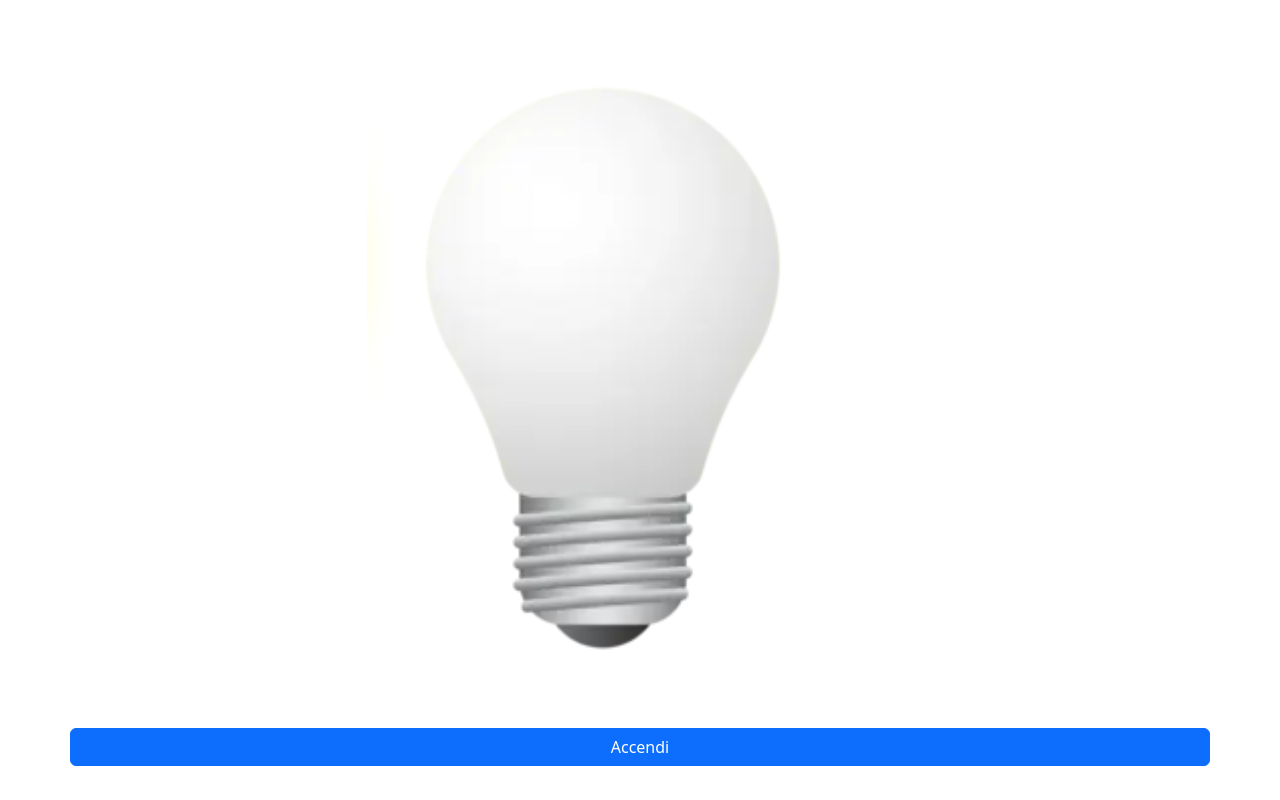
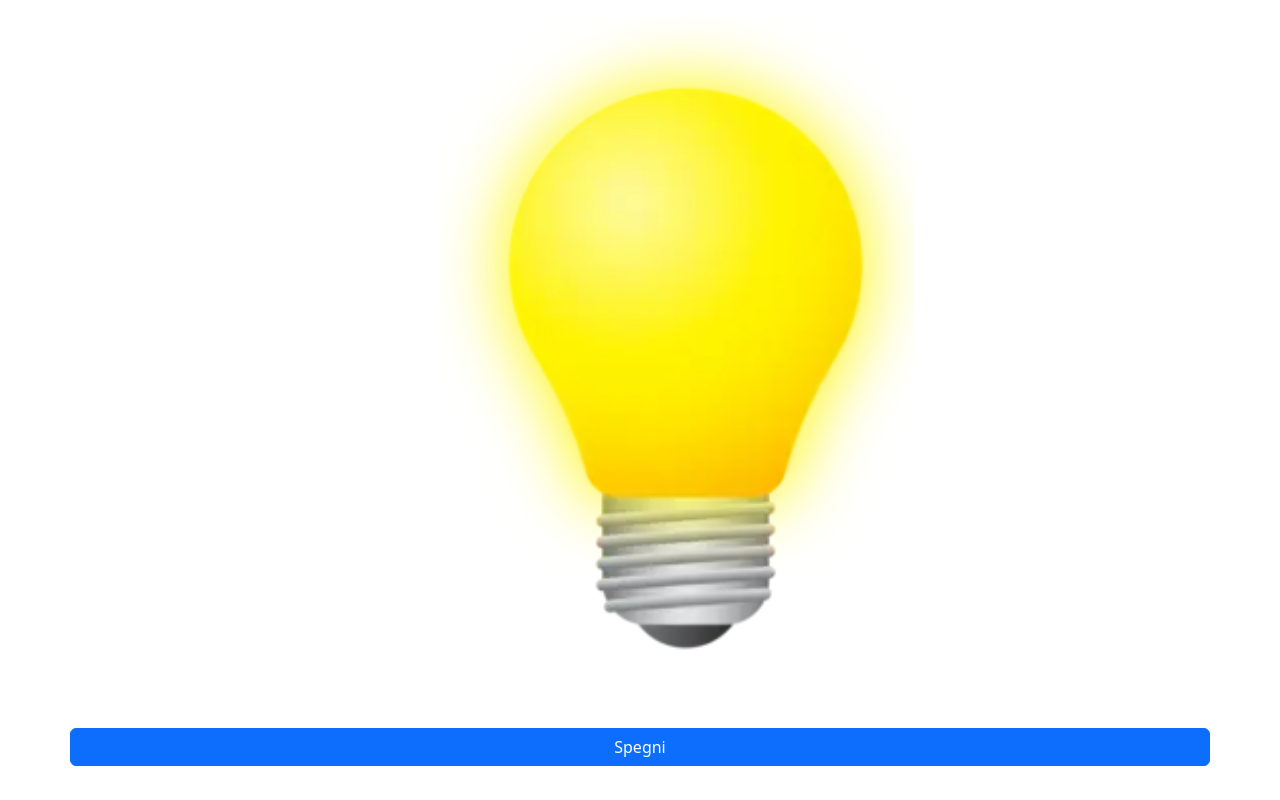
Before and after one commit to nicolosalvestrini/js-dom-1, a plain HTML site: page index.html in a window 1280 px wide. Both pictures are taken after a click on the button "Accendi". Drawn offline with nearby package versions, Linux system fonts and the light colour scheme.

Commit message:
add function on off

```diff
--- a/index.html
+++ b/index.html
@@ -10,9 +10,12 @@
     <div class="container">
         <section class="row d-flex justify-content-center">
             <img src="./img/white_lamp.png" alt="" class="col-12 spenta w-50">
-            <img src="./img/yellow_lamp.png" alt="" class="col-12 d-none">
+            <img src="./img/yellow_lamp.png" alt="" class="col-12 d-none w-50">
+            <img src="./img/img-dragon_ball_z_goku_super_saiyan_.jpg" alt="" class="col-12 d-none w-50 easteregg">
+
             <button type="button" class="col-12 btn btn-primary">Accendi</button>
         </section>
     </div>
+    <script src="./script.js"></script>
 </body>
 </html>
--- a/script.js
+++ b/script.js
@@ -1,3 +1,21 @@
-const immagineLampadinaSpenta = querySelector("img.spenta");
-const immagineLamadinaAccesa = querySelector("img.d-none")
-const bottoneAccendiSpegni = querySelector("button.btn")
+const immagineLampadinaSpenta = document.querySelector("img.spenta");
+const immagineLamadinaAccesa = document.querySelector("img.d-none");
+const bottoneAccendiSpegni = document.querySelector("button.btn");
+const immagineEasteregg =document.querySelector("img.easteregg");
+let contatoreClick = 0;
+
+bottoneAccendiSpegni.addEventListener("click", function interrutore() {
+
+    const lampadinaSpenta = immagineLamadinaAccesa.classList.contains("d-none");
+    if (lampadinaSpenta) {
+        immagineLampadinaSpenta.classList.remove("spenta")
+        immagineLampadinaSpenta.classList.add("d-none")
+        immagineLamadinaAccesa.classList.remove("d-none")
+        bottoneAccendiSpegni.innerText = "Spegni"
+    } else {
+        immagineLampadinaSpenta.classList.add("spenta")
+        immagineLampadinaSpenta.classList.remove("d-none")
+        immagineLamadinaAccesa.classList.add("d-none")
+        bottoneAccendiSpegni.innerText = "Accendi"
+    }
+});
```
Also changed, not shown: img/img-dragon_ball_z_goku_super_saiyan_.jpg (added).
